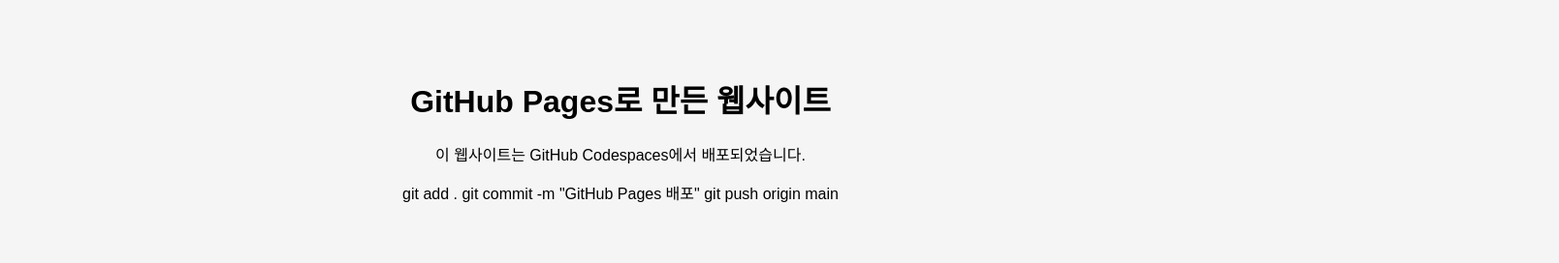
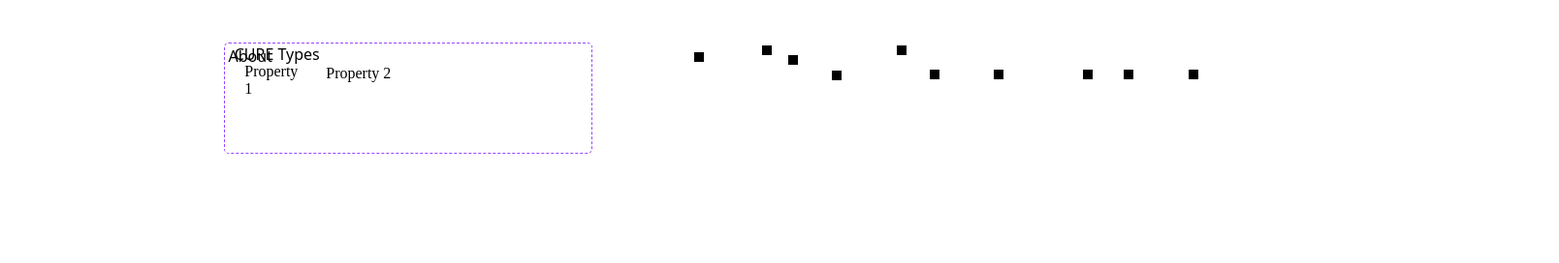
Before and after one commit to heechan1234/orinerguri_website, a plain HTML site: page index.html in a window 1280 px wide. Shown: the whole page at 97% size, 1608 px wide, since content can reach past the window. Drawn offline with Linux system fonts and the light colour scheme.

Commit message:
figma 디자인 변환 연습

```diff
--- a/index.html
+++ b/index.html
@@ -3,14 +3,32 @@
 <head>
     <meta charset="UTF-8">
     <meta name="viewport" content="width=device-width, initial-scale=1.0">
-    <title>내 웹사이트</title>
+    <title>Orinerguri Website</title>
     <link rel="stylesheet" href="styles.css">
 </head>
 <body>
-    <h1>GitHub Pages로 만든 웹사이트</h1>
-    <p>이 웹사이트는 GitHub Codespaces에서 배포되었습니다.</p>
+    <!-- Header Section -->
+    <header class="header">
+        <div class="component">
+            <div class="property1">Property 1</div>
+            <div class="about">About</div>
+            <div class="property2">Property 2</div>
+            <div class="cure-types">CURE Types</div>
+        </div>
+
+        <div class="header-fittingroom">
+            <!-- Vector elements can be represented by divs with a specific class or style -->
+            <div class="vector"></div>
+            <div class="vector"></div>
+            <div class="vector"></div>
+            <div class="vector"></div>
+            <div class="vector"></div>
+            <div class="vector"></div>
+            <div class="vector"></div>
+            <div class="vector"></div>
+            <div class="vector"></div>
+            <div class="vector"></div>
+        </div>
+    </header>
 </body>
 </html>
-git add .
-git commit -m "GitHub Pages 배포"
-git push origin main
--- a/styles.css
+++ b/styles.css
@@ -1,6 +1,96 @@
-body {
-    font-family: Arial, sans-serif;
-    background-color: #f5f5f5;
+/* 헤더 */
+.header {
+    display: flex;
+    flex-direction: row;
+    justify-content: center;
+    align-items: center;
+    padding: 18px 80px;
+    gap: 105px;
+    width: 1440px;
+    height: 151px;
+    background: #FFFFFF;
+}
+
+/* Component 1 */
+.component {
+    box-sizing: border-box;
+    width: 380px;
+    height: 115px;
+    border: 1px dashed #9747FF;
+    border-radius: 5px;
+    position: relative;
+}
+
+/* Property 1 */
+.property1 {
+    position: absolute;
+    width: 52px;
+    height: 26px;
+    left: 20px;
+    top: 20px;
+}
+
+/* About */
+.about {
+    position: absolute;
+    width: 46px;
+    height: 22px;
+    left: 3px;
+    top: 2px;
+    font-family: 'Noto Sans';
+    font-size: 16px;
+    line-height: 22px;
     text-align: center;
-    padding: 50px;
+    color: #000000;
 }
+
+/* Property 2 */
+.property2 {
+    position: absolute;
+    width: 110px;
+    height: 24px;
+    left: 104px;
+    top: 22px;
+}
+
+/* CURE Types */
+.cure-types {
+    position: absolute;
+    width: 101px;
+    height: 22px;
+    left: 3px;
+    top: 0px;
+    font-family: 'Noto Sans';
+    font-size: 16px;
+    line-height: 22px;
+    text-align: center;
+    color: #000000;
+}
+
+/* 헤더 피팅룸 */
+.header-fittingroom {
+    width: 668.5px;
+    height: 109px;
+    position: relative;
+}
+
+/* Vector */
+.vector {
+    position: absolute;
+    background: #000000;
+    width: 10px;
+    height: 10px;
+}
+
+/* 벡터들 위치 설정 */
+.vector:nth-child(1) { left: 0%; top: 6.64%; }
+.vector:nth-child(2) { left: 10.37%; top: 0%; }
+.vector:nth-child(3) { left: 14.52%; top: 9.43%; }
+.vector:nth-child(4) { left: 21.18%; top: 23.82%; }
+.vector:nth-child(5) { left: 31.3%; top: 0%; }
+.vector:nth-child(6) { left: 36.38%; top: 22.51%; }
+.vector:nth-child(7) { left: 46.12%; top: 22.5%; }
+.vector:nth-child(8) { left: 59.99%; top: 22.51%; }
+.vector:nth-child(9) { left: 66.19%; top: 22.51%; }
+.vector:nth-child(10) { left: 76.28%; top: 22.51%; }
+.vector:nth-child(11) { left: 86.93%; top: 22.51%; }
```
